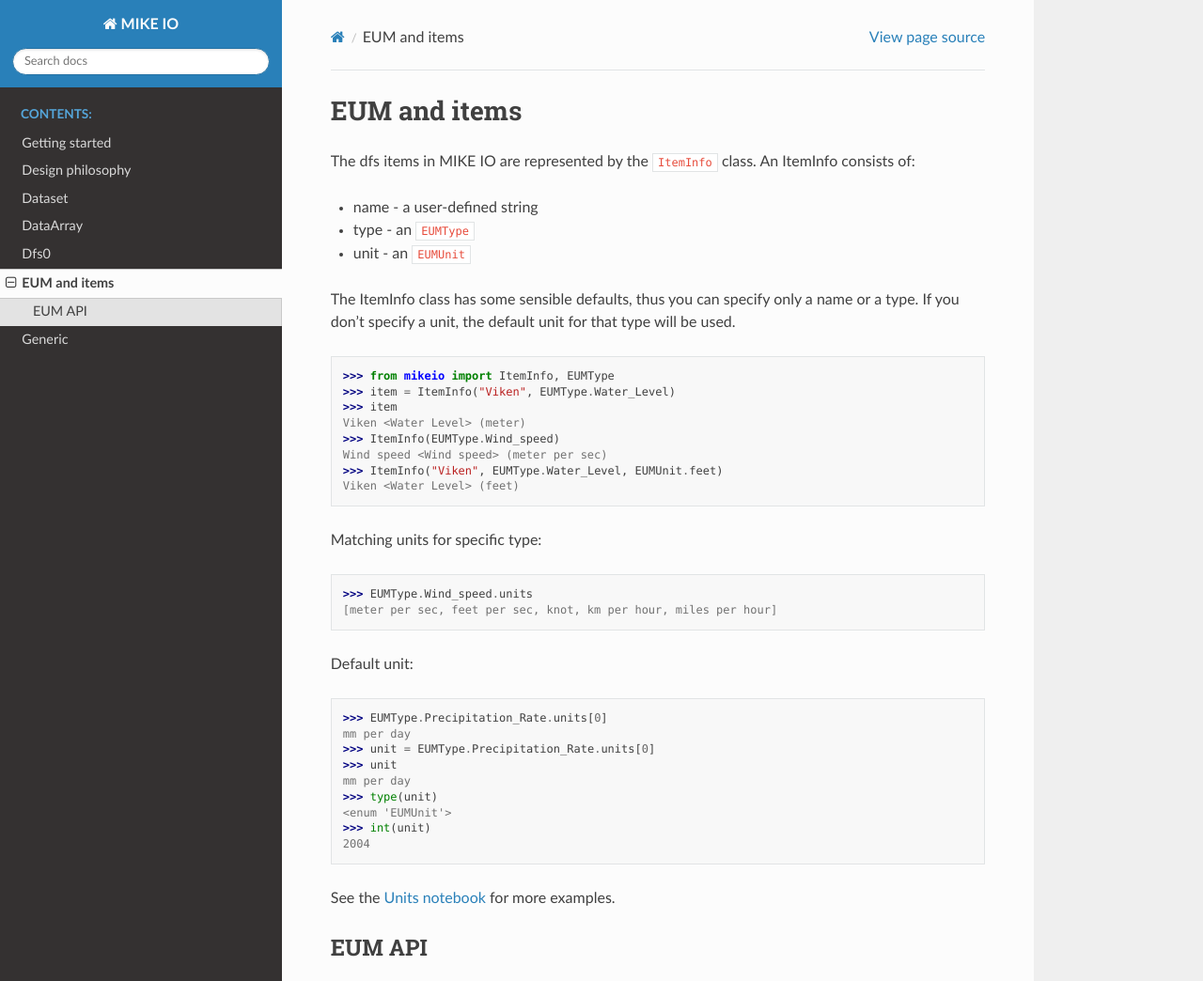
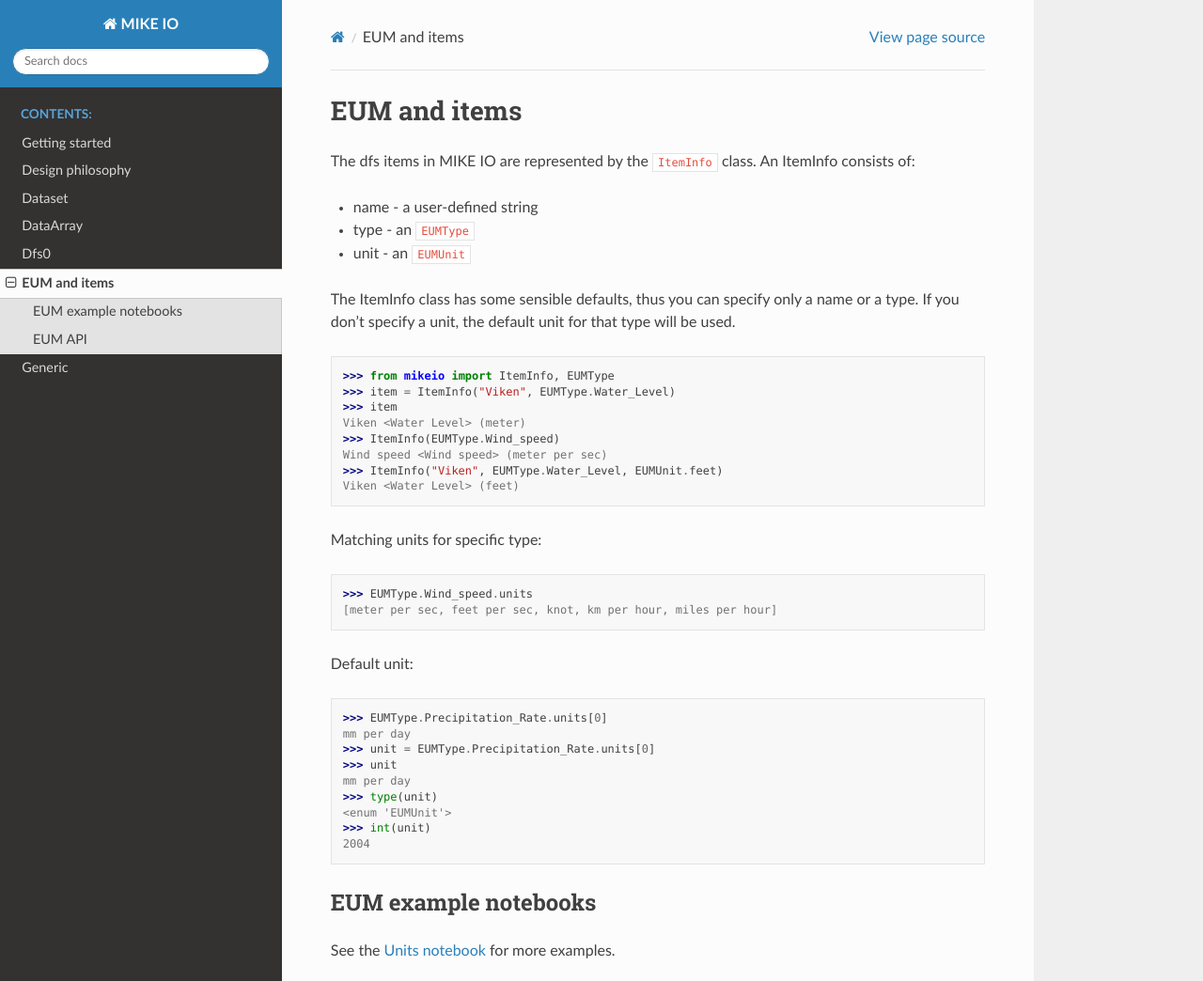
Before and after one commit to DHI/mikeio, a Sphinx documentation site: the page built from docs/eum.md, in a window 1280 px wide and 1393 px high, cut to the strip 0-1044 px from the top of the window. Shown: the whole strip at 94% size. Built offline with Sphinx 7.4.7 and the Read the Docs theme 2.0.0, drawn with Linux system fonts in a browser that asks for light colours; pages that are not in the unit, such as notebooks, are missing from menus.

Commit message:
new headlines

````diff
--- a/docs/eum.md
+++ b/docs/eum.md
@@ -39,11 +39,15 @@ mm per day
 2004
 ```
 
+
+
+## EUM example notebooks
+
 See the [Units notebook](https://nbviewer.jupyter.org/github/DHI/mikeio/blob/main/notebooks/Units.ipynb) for more examples.
 
 
-EUM API
--------
+## EUM API
+
 ```{eval-rst}
 .. automodule:: mikeio.eum
 	:members:
````
